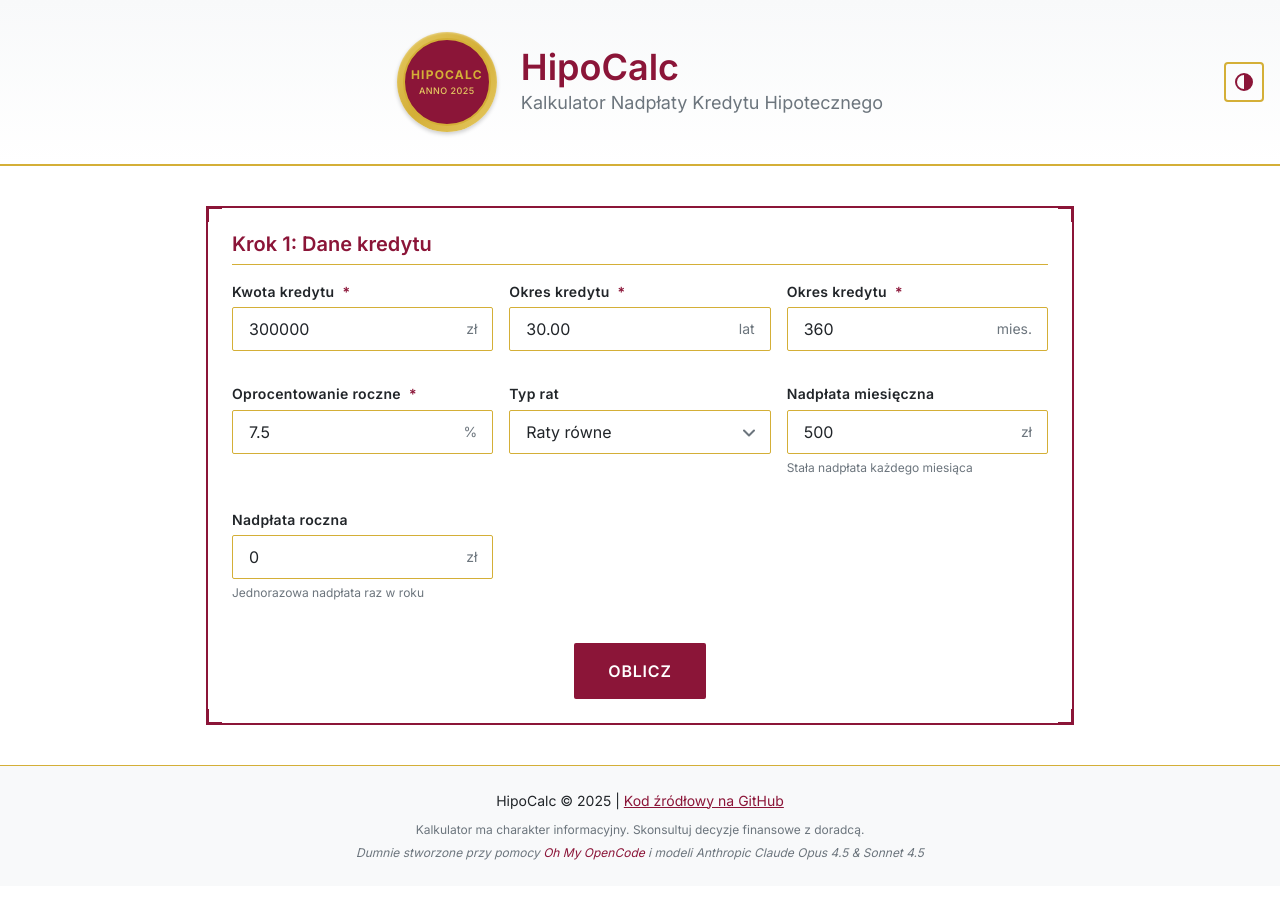
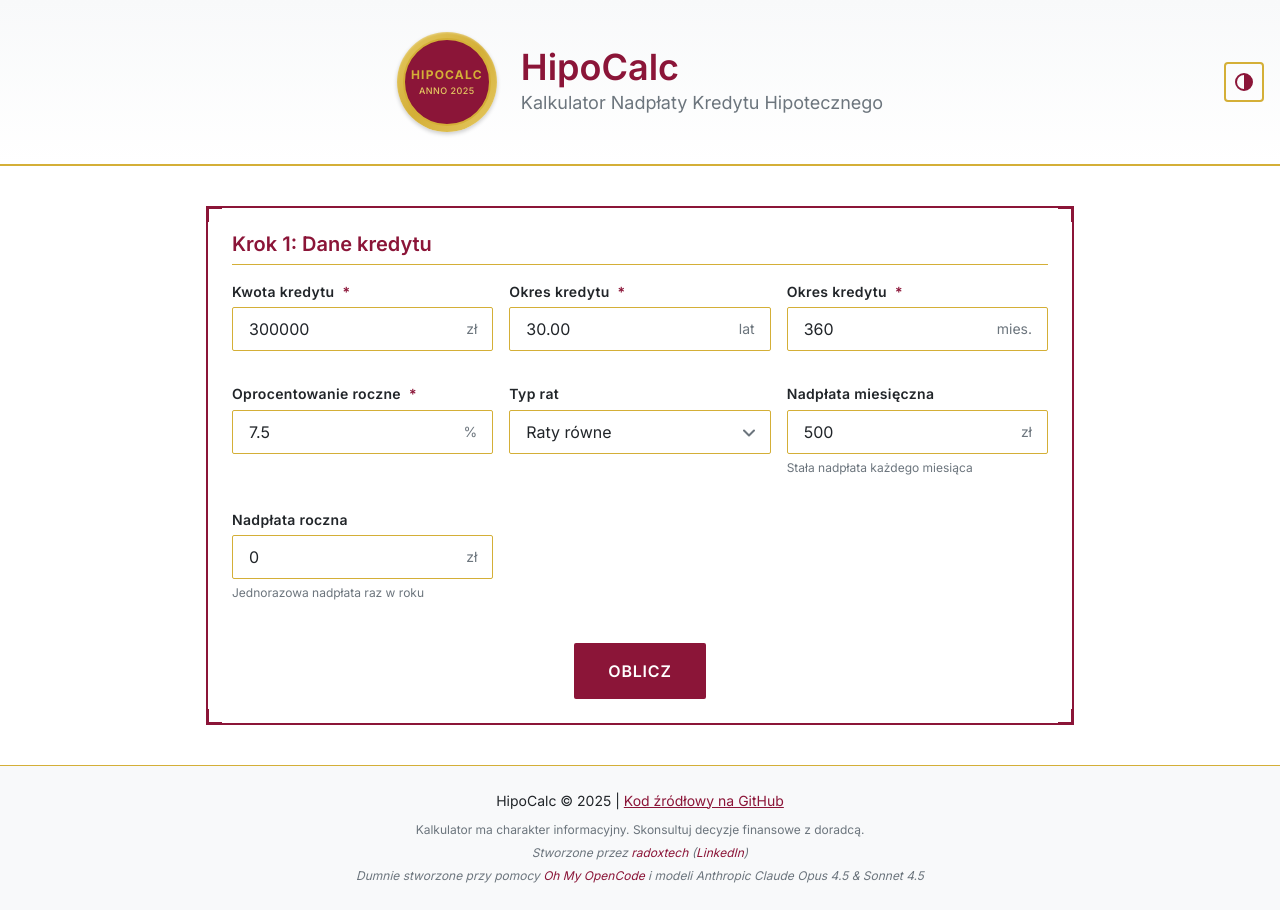
Before and after one commit to radoxtech/hipocalc, a SvelteKit app: page / in a window 1280 px wide. Before the commit the page ends 886 px from the top, so only its background shows below. Built offline with nearby package versions, Linux system fonts and the light colour scheme.

Commit message:
feat(footer): add author attribution with GitHub and LinkedIn links
- Add author paragraph with radoxtech GitHub link
- Include LinkedIn profile link
- Position between repo link and Oh My OpenCode credits
- Maintain consistent styling with existing footer links

```diff
--- a/src/routes/+page.svelte
+++ b/src/routes/+page.svelte
@@ -651,6 +651,11 @@
       Kalkulator ma charakter informacyjny. Skonsultuj decyzje finansowe z doradcą.
     </p>
     <p class="calculator__footer-credits">
+      Stworzone przez
+      <a href="https://github.com/radoxtech" target="_blank" rel="noopener">radoxtech</a>
+      (<a href="https://www.linkedin.com/in/radoslaw-kubiak-71836a1b5/" target="_blank" rel="noopener">LinkedIn</a>)
+    </p>
+    <p class="calculator__footer-credits">
       Dumnie stworzone przy pomocy
       <a href="https://github.com/ohmyopencode/opencode" target="_blank" rel="noopener">Oh My OpenCode</a>
       i modeli Anthropic Claude Opus 4.5 & Sonnet 4.5
```
